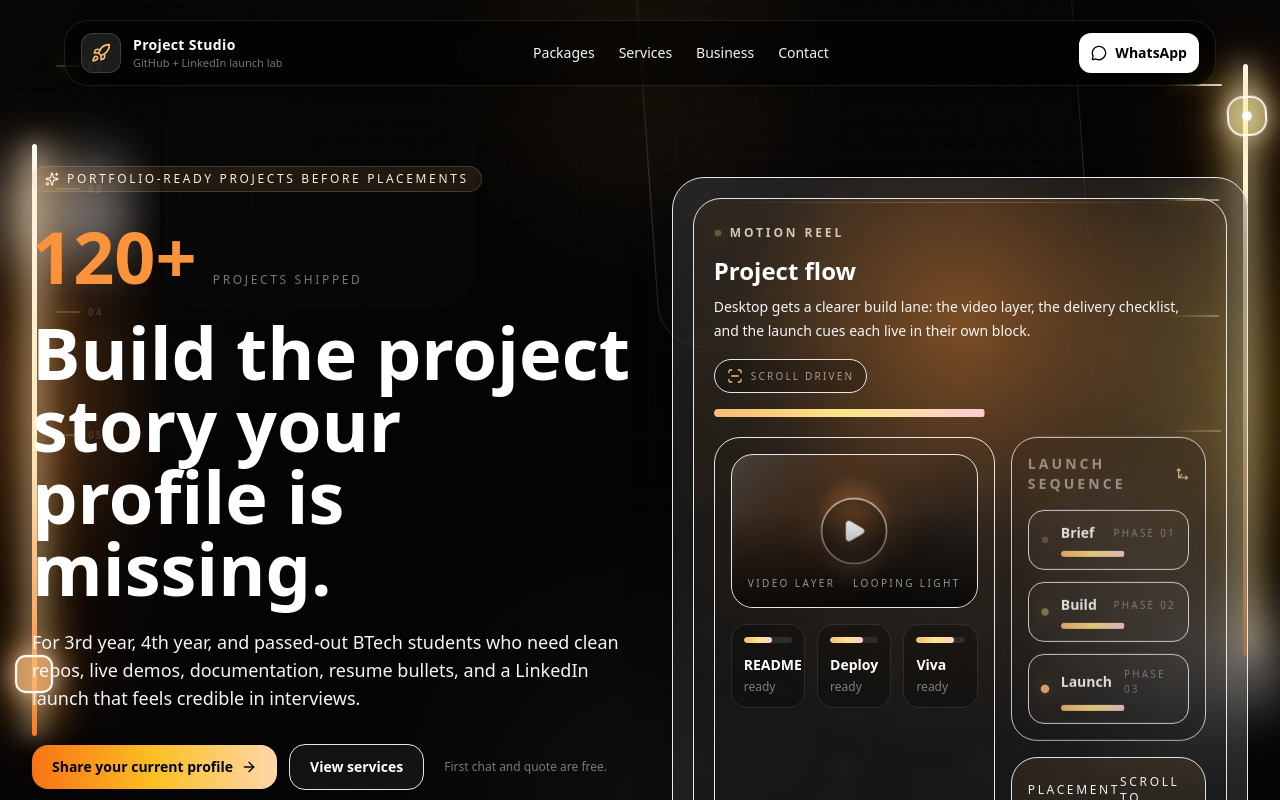
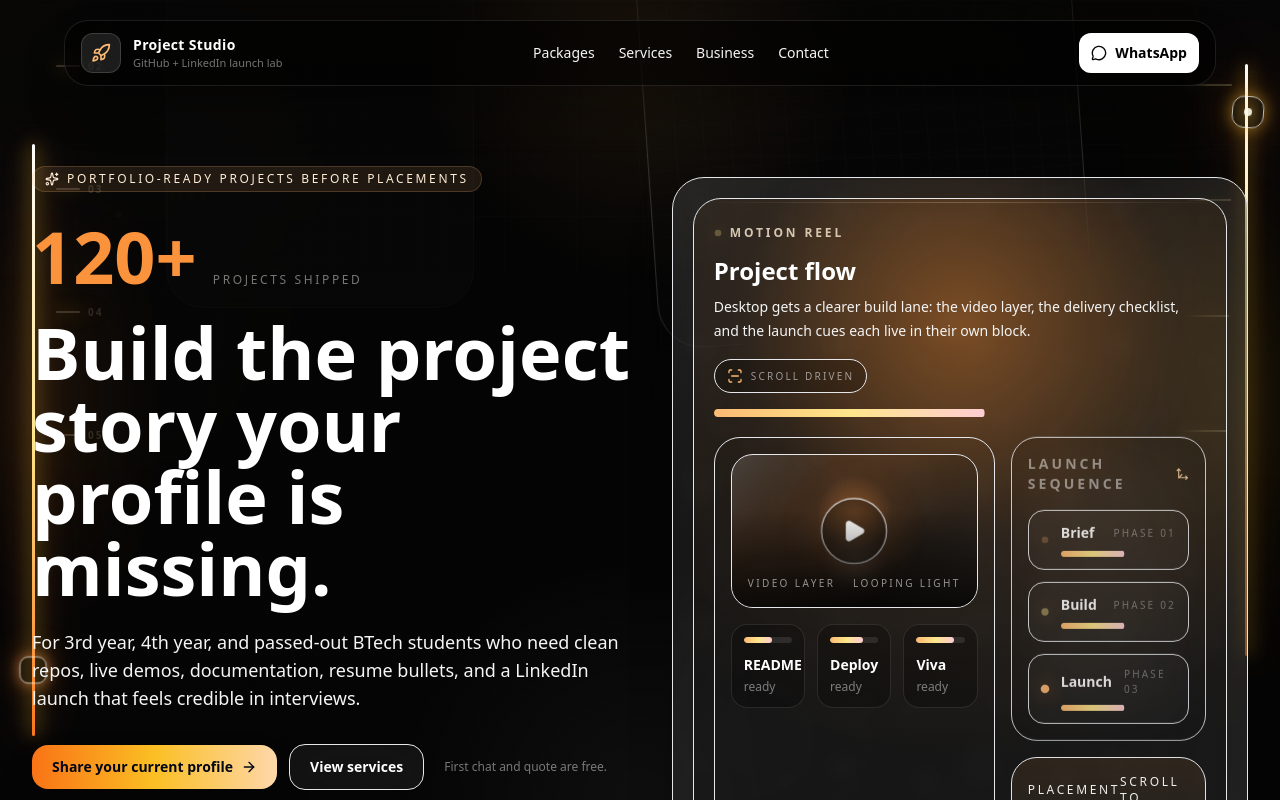
Before and after one commit to PraneethPW/PROJECT_STUDIO, a React (Vite) app in the folder homepage/: page / in a window 1280 px wide. Shown: the top 800 px of the page. Built offline with nearby package versions, Linux system fonts and the light colour scheme.

Commit message:
Refine scroll side glow

```diff
--- a/homepage/src/App.tsx
+++ b/homepage/src/App.tsx
@@ -326,7 +326,7 @@ const ScrollStage: React.FC = () => {
   const rightScout = useTransform(scrollYProgress, [0, 1], ["84vh", "12vh"]);
   const scanShift = useTransform(scrollYProgress, [0, 1], [0, -160]);
   const levelGlow = useTransform(scrollYProgress, [0, 0.45, 1], [0.2, 0.72, 0.38]);
-  const sideFlash = useTransform(scrollYProgress, [0, 0.25, 0.5, 0.75, 1], [0.35, 0.95, 0.5, 1, 0.62]);
+  const sideFlash = useTransform(scrollYProgress, [0, 0.25, 0.5, 0.75, 1], [0.22, 0.58, 0.34, 0.62, 0.42]);
 
   if (reduceMotion) {
     return <div aria-hidden className="pointer-events-none fixed inset-0 overflow-hidden scene-grid opacity-24" />;
@@ -345,34 +345,34 @@ const ScrollStage: React.FC = () => {
           style={{ opacity: sideFlash }}
           animate={{ x: [-18, 0, -18] }}
           transition={{ duration: 2.1, repeat: Infinity, ease: "easeInOut" }}
-          className="absolute inset-y-0 left-0 w-36 bg-[radial-gradient(circle_at_28%_50%,rgba(251,146,60,0.78),transparent_52%)] blur-2xl"
+          className="absolute inset-y-0 left-0 w-32 bg-[radial-gradient(circle_at_28%_50%,rgba(251,146,60,0.46),transparent_56%)] blur-2xl"
         />
         <motion.div
-          animate={{ opacity: [0.15, 1, 0.22, 0.95, 0.15], y: ["90vh", "-18vh"] }}
-          transition={{ duration: 2.4, repeat: Infinity, ease: "linear" }}
-          className="absolute left-0 h-40 w-32 bg-gradient-to-b from-transparent via-white/65 to-transparent blur-xl"
+          animate={{ opacity: [0.08, 0.48, 0.12, 0.42, 0.08], y: ["90vh", "-18vh"] }}
+          transition={{ duration: 3.6, repeat: Infinity, ease: "linear" }}
+          className="absolute left-0 h-40 w-28 bg-gradient-to-b from-transparent via-amber-100/42 to-transparent blur-xl"
         />
         <div className="absolute inset-y-0 left-8 w-[2px] bg-gradient-to-b from-transparent via-white/24 to-transparent" />
         <motion.div
           style={{ scaleY: sideProgress }}
-          className="absolute bottom-[8vh] left-8 h-[74vh] w-[5px] origin-bottom rounded-full bg-gradient-to-t from-orange-500 via-amber-100 to-white shadow-[0_0_22px_rgba(255,255,255,1),0_0_52px_rgba(251,191,36,1),0_0_110px_rgba(249,115,22,0.9),0_0_180px_rgba(249,115,22,0.55)]"
+          className="absolute bottom-[8vh] left-8 h-[74vh] w-[3px] origin-bottom rounded-full bg-gradient-to-t from-orange-500 via-amber-200 to-white shadow-[0_0_18px_rgba(251,191,36,0.82),0_0_52px_rgba(249,115,22,0.56),0_0_100px_rgba(249,115,22,0.3)]"
         />
         <motion.div
           style={{ scaleY: sideProgress, opacity: sideFlash }}
-          className="absolute bottom-[8vh] left-[1.35rem] h-[74vh] w-9 origin-bottom rounded-full bg-orange-300/65 blur-lg"
+          className="absolute bottom-[8vh] left-[1.5rem] h-[74vh] w-6 origin-bottom rounded-full bg-orange-300/35 blur-lg"
         />
         <motion.div
           style={{ top: leftScout }}
           animate={{
             boxShadow: [
-              "0 0 18px rgba(251,146,60,0.9), 0 0 42px rgba(251,146,60,0.65)",
-              "0 0 34px rgba(255,255,255,0.95), 0 0 80px rgba(251,191,36,0.9)",
-              "0 0 18px rgba(251,146,60,0.9), 0 0 42px rgba(251,146,60,0.65)"
+              "0 0 14px rgba(251,146,60,0.58), 0 0 34px rgba(251,146,60,0.38)",
+              "0 0 24px rgba(255,237,213,0.66), 0 0 58px rgba(251,191,36,0.58)",
+              "0 0 14px rgba(251,146,60,0.58), 0 0 34px rgba(251,146,60,0.38)"
             ],
-            scale: [0.92, 1.24, 0.92]
+            scale: [0.96, 1.1, 0.96]
           }}
-          transition={{ duration: 1.35, repeat: Infinity, ease: "easeInOut" }}
-          className="absolute left-[1rem] h-9 w-9 -translate-y-1/2 rotate-45 rounded-[10px] border-2 border-white bg-orange-300/70 backdrop-blur-xl"
+          transition={{ duration: 2.1, repeat: Infinity, ease: "easeInOut" }}
+          className="absolute left-[1.16rem] h-7 w-7 -translate-y-1/2 rotate-45 rounded-[9px] border border-orange-50/80 bg-orange-300/38 backdrop-blur-xl"
         />
         <motion.div
           style={{ y: scanShift, opacity: levelGlow }}
@@ -395,21 +395,21 @@ const ScrollStage: React.FC = () => {
           style={{ opacity: sideFlash }}
           animate={{ x: [18, 0, 18] }}
           transition={{ duration: 2.4, repeat: Infinity, ease: "easeInOut" }}
-          className="absolute inset-y-0 right-0 w-40 bg-[radial-gradient(circle_at_72%_50%,rgba(251,191,36,0.8),transparent_52%)] blur-2xl"
+          className="absolute inset-y-0 right-0 w-36 bg-[radial-gradient(circle_at_72%_50%,rgba(251,191,36,0.48),transparent_56%)] blur-2xl"
         />
         <motion.div
-          animate={{ opacity: [0.18, 1, 0.24, 0.95, 0.18], y: ["-18vh", "90vh"] }}
-          transition={{ duration: 2.15, repeat: Infinity, ease: "linear", delay: 0.35 }}
-          className="absolute right-0 h-40 w-36 bg-gradient-to-b from-transparent via-white/70 to-transparent blur-xl"
+          animate={{ opacity: [0.1, 0.5, 0.14, 0.44, 0.1], y: ["-18vh", "90vh"] }}
+          transition={{ duration: 3.3, repeat: Infinity, ease: "linear", delay: 0.35 }}
+          className="absolute right-0 h-40 w-32 bg-gradient-to-b from-transparent via-amber-100/44 to-transparent blur-xl"
         />
         <div className="absolute inset-y-0 right-8 w-[2px] bg-gradient-to-b from-transparent via-amber-100/24 to-transparent" />
         <motion.div
           style={{ scaleY: sideProgress }}
-          className="absolute right-8 top-[8vh] h-[74vh] w-[5px] origin-top rounded-full bg-gradient-to-b from-white via-amber-100 to-orange-500 shadow-[0_0_24px_rgba(255,255,255,1),0_0_56px_rgba(251,191,36,1),0_0_120px_rgba(249,115,22,0.88),0_0_190px_rgba(249,115,22,0.52)]"
+          className="absolute right-8 top-[8vh] h-[74vh] w-[3px] origin-top rounded-full bg-gradient-to-b from-white via-amber-200 to-orange-500 shadow-[0_0_18px_rgba(251,191,36,0.82),0_0_54px_rgba(249,115,22,0.56),0_0_105px_rgba(249,115,22,0.3)]"
         />
         <motion.div
           style={{ scaleY: sideProgress, opacity: sideFlash }}
-          className="absolute right-[1.35rem] top-[8vh] h-[74vh] w-9 origin-top rounded-full bg-amber-200/65 blur-lg"
+          className="absolute right-[1.5rem] top-[8vh] h-[74vh] w-6 origin-top rounded-full bg-amber-200/36 blur-lg"
         />
         <motion.div
           style={{ top: rightScout }}
@@ -417,15 +417,15 @@ const ScrollStage: React.FC = () => {
             rotate: [0, 180, 360],
             opacity: [0.9, 1, 0.9],
             boxShadow: [
-              "0 0 20px rgba(251,191,36,0.75), 0 0 46px rgba(249,115,22,0.55)",
-              "0 0 34px rgba(255,255,255,0.95), 0 0 82px rgba(251,191,36,0.9)",
-              "0 0 20px rgba(251,191,36,0.75), 0 0 46px rgba(249,115,22,0.55)"
+              "0 0 16px rgba(251,191,36,0.55), 0 0 38px rgba(249,115,22,0.34)",
+              "0 0 24px rgba(255,237,213,0.66), 0 0 58px rgba(251,191,36,0.58)",
+              "0 0 16px rgba(251,191,36,0.55), 0 0 38px rgba(249,115,22,0.34)"
             ]
           }}
-          transition={{ duration: 2.35, repeat: Infinity, ease: "linear" }}
-          className="absolute right-[0.82rem] h-10 w-10 -translate-y-1/2 rounded-2xl border-2 border-white bg-amber-200/55 backdrop-blur-xl"
+          transition={{ duration: 3.2, repeat: Infinity, ease: "linear" }}
+          className="absolute right-[1rem] h-8 w-8 -translate-y-1/2 rounded-xl border border-amber-50/80 bg-amber-200/32 backdrop-blur-xl"
         >
-          <div className="absolute left-1/2 top-1/2 h-2.5 w-2.5 -translate-x-1/2 -translate-y-1/2 rounded-full bg-white shadow-[0_0_18px_rgba(255,255,255,1)]" />
+          <div className="absolute left-1/2 top-1/2 h-2 w-2 -translate-x-1/2 -translate-y-1/2 rounded-full bg-amber-50 shadow-[0_0_14px_rgba(251,191,36,0.8)]" />
         </motion.div>
         <motion.div
           style={{ y: scanShift }}
@@ -434,9 +434,9 @@ const ScrollStage: React.FC = () => {
           {[0, 1, 2, 3, 4].map((item) => (
             <motion.span
               key={item}
-              animate={{ opacity: [0.32, 1, 0.32], x: [0, -13, 0] }}
-              transition={{ duration: 1.35, repeat: Infinity, ease: "easeInOut", delay: item * 0.14 }}
-              className="block h-[2px] w-14 rounded-full bg-gradient-to-l from-white via-amber-200 to-transparent shadow-[0_0_18px_rgba(251,191,36,0.85)]"
+              animate={{ opacity: [0.2, 0.72, 0.2], x: [0, -9, 0] }}
+              transition={{ duration: 2.1, repeat: Infinity, ease: "easeInOut", delay: item * 0.18 }}
+              className="block h-[2px] w-12 rounded-full bg-gradient-to-l from-amber-100 via-amber-200 to-transparent shadow-[0_0_12px_rgba(251,191,36,0.62)]"
             />
           ))}
         </motion.div>
@@ -444,51 +444,51 @@ const ScrollStage: React.FC = () => {
       <div className="absolute inset-y-0 left-0 z-20 w-16 overflow-hidden mix-blend-screen md:hidden">
         <motion.div
           style={{ opacity: sideFlash }}
-          className="absolute inset-y-0 left-0 w-16 bg-[radial-gradient(circle_at_18%_50%,rgba(251,146,60,0.9),transparent_62%)] blur-xl"
+          className="absolute inset-y-0 left-0 w-14 bg-[radial-gradient(circle_at_18%_50%,rgba(251,146,60,0.58),transparent_64%)] blur-xl"
         />
         <motion.div
-          animate={{ opacity: [0.2, 1, 0.2], y: ["92vh", "-14vh"] }}
-          transition={{ duration: 2.1, repeat: Infinity, ease: "linear" }}
-          className="absolute left-0 h-32 w-16 bg-gradient-to-b from-transparent via-white/70 to-transparent blur-lg"
+          animate={{ opacity: [0.1, 0.56, 0.1], y: ["92vh", "-14vh"] }}
+          transition={{ duration: 3.2, repeat: Infinity, ease: "linear" }}
+          className="absolute left-0 h-32 w-14 bg-gradient-to-b from-transparent via-amber-100/48 to-transparent blur-lg"
         />
         <motion.div
           style={{ scaleY: sideProgress }}
-          className="absolute bottom-[10vh] left-3 h-[62vh] w-[5px] origin-bottom rounded-full bg-gradient-to-t from-orange-500 via-amber-100 to-white shadow-[0_0_24px_rgba(255,255,255,1),0_0_52px_rgba(251,191,36,0.95),0_0_110px_rgba(249,115,22,0.75)]"
+          className="absolute bottom-[10vh] left-3 h-[62vh] w-[3px] origin-bottom rounded-full bg-gradient-to-t from-orange-500 via-amber-200 to-white shadow-[0_0_18px_rgba(251,191,36,0.82),0_0_54px_rgba(249,115,22,0.5)]"
         />
         <motion.div
           style={{ scaleY: sideProgress, opacity: sideFlash }}
-          className="absolute bottom-[10vh] left-1 h-[62vh] w-8 origin-bottom rounded-full bg-orange-300/60 blur-md"
+          className="absolute bottom-[10vh] left-1.5 h-[62vh] w-6 origin-bottom rounded-full bg-orange-300/34 blur-md"
         />
         <motion.div
           style={{ top: leftScout }}
-          animate={{ scale: [0.9, 1.28, 0.9], opacity: [0.78, 1, 0.78] }}
-          transition={{ duration: 1.25, repeat: Infinity, ease: "easeInOut" }}
-          className="absolute left-0 h-8 w-8 -translate-y-1/2 rotate-45 rounded-[9px] border-2 border-white bg-orange-300/70 shadow-[0_0_34px_rgba(255,255,255,0.9),0_0_70px_rgba(251,146,60,0.95)]"
+          animate={{ scale: [0.94, 1.12, 0.94], opacity: [0.72, 1, 0.72] }}
+          transition={{ duration: 2, repeat: Infinity, ease: "easeInOut" }}
+          className="absolute left-1 h-6 w-6 -translate-y-1/2 rotate-45 rounded-[8px] border border-orange-50/80 bg-orange-300/42 shadow-[0_0_26px_rgba(251,146,60,0.7)]"
         />
       </div>
       <div className="absolute inset-y-0 right-0 z-20 w-16 overflow-hidden mix-blend-screen md:hidden">
         <motion.div
           style={{ opacity: sideFlash }}
-          className="absolute inset-y-0 right-0 w-16 bg-[radial-gradient(circle_at_82%_50%,rgba(251,191,36,0.92),transparent_62%)] blur-xl"
+          className="absolute inset-y-0 right-0 w-14 bg-[radial-gradient(circle_at_82%_50%,rgba(251,191,36,0.58),transparent_64%)] blur-xl"
         />
         <motion.div
-          animate={{ opacity: [0.2, 1, 0.2], y: ["-14vh", "92vh"] }}
-          transition={{ duration: 1.95, repeat: Infinity, ease: "linear", delay: 0.3 }}
-          className="absolute right-0 h-32 w-16 bg-gradient-to-b from-transparent via-white/70 to-transparent blur-lg"
+          animate={{ opacity: [0.1, 0.56, 0.1], y: ["-14vh", "92vh"] }}
+          transition={{ duration: 3, repeat: Infinity, ease: "linear", delay: 0.3 }}
+          className="absolute right-0 h-32 w-14 bg-gradient-to-b from-transparent via-amber-100/48 to-transparent blur-lg"
         />
         <motion.div
           style={{ scaleY: sideProgress }}
-          className="absolute right-3 top-[12vh] h-[58vh] w-[5px] origin-top rounded-full bg-gradient-to-b from-white via-amber-100 to-orange-500 shadow-[0_0_24px_rgba(255,255,255,1),0_0_54px_rgba(251,191,36,0.98),0_0_115px_rgba(249,115,22,0.76)]"
+          className="absolute right-3 top-[12vh] h-[58vh] w-[3px] origin-top rounded-full bg-gradient-to-b from-white via-amber-200 to-orange-500 shadow-[0_0_18px_rgba(251,191,36,0.82),0_0_54px_rgba(249,115,22,0.52)]"
         />
         <motion.div
           style={{ scaleY: sideProgress, opacity: sideFlash }}
-          className="absolute right-1 top-[12vh] h-[58vh] w-8 origin-top rounded-full bg-amber-200/62 blur-md"
+          className="absolute right-1.5 top-[12vh] h-[58vh] w-6 origin-top rounded-full bg-amber-200/34 blur-md"
         />
         <motion.div
           style={{ top: rightScout }}
-          animate={{ scale: [0.92, 1.3, 0.92], opacity: [0.78, 1, 0.78] }}
-          transition={{ duration: 1.35, repeat: Infinity, ease: "easeInOut" }}
-          className="absolute right-0 h-8 w-8 -translate-y-1/2 rounded-[10px] border-2 border-white bg-amber-200/64 shadow-[0_0_34px_rgba(255,255,255,0.92),0_0_74px_rgba(251,191,36,0.98)]"
+          animate={{ scale: [0.94, 1.12, 0.94], opacity: [0.72, 1, 0.72] }}
+          transition={{ duration: 2.1, repeat: Infinity, ease: "easeInOut" }}
+          className="absolute right-1 h-6 w-6 -translate-y-1/2 rounded-[8px] border border-amber-50/80 bg-amber-200/42 shadow-[0_0_26px_rgba(251,191,36,0.72)]"
         />
       </div>
       <motion.div
```
